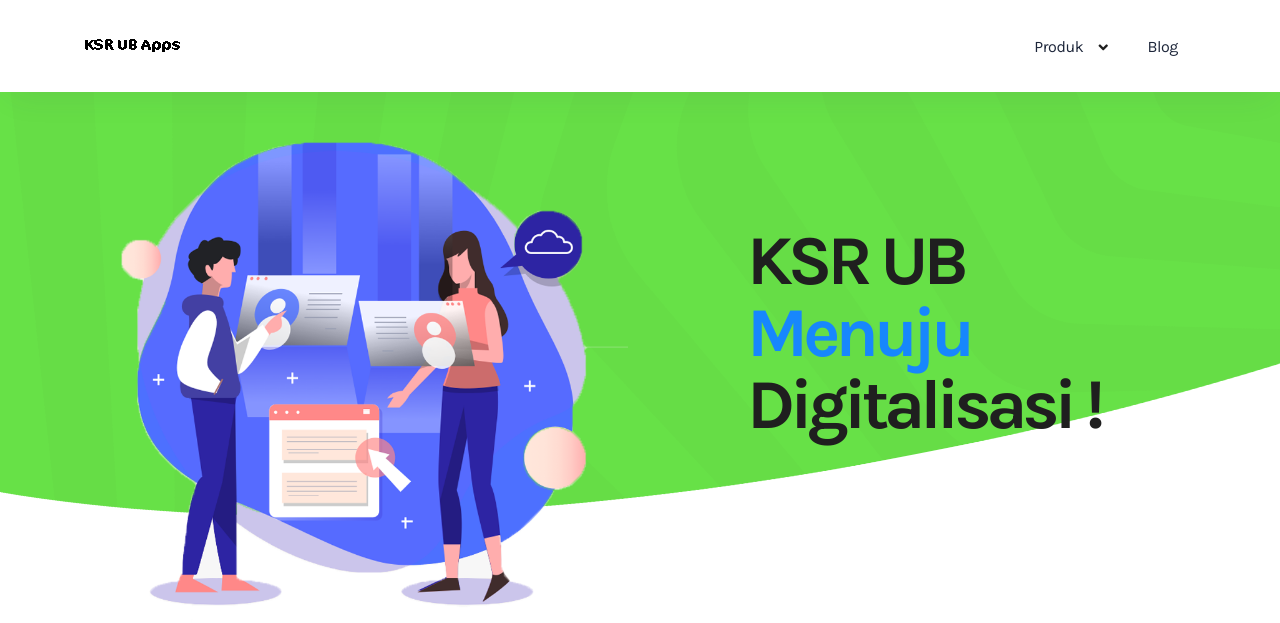
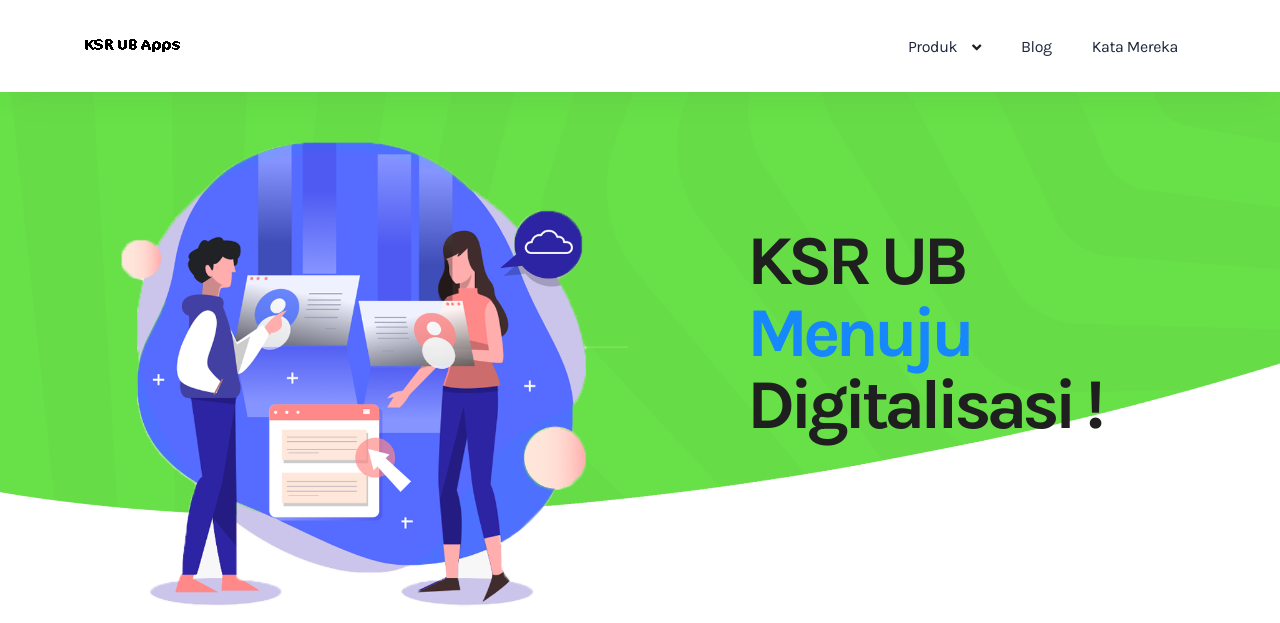
Before and after one commit to ksrub/landing-page, a PHP site: page / in a window 1280 px wide. Shown: the top 623 px of the page. Run offline with PHP 8.4, Linux system fonts and the light colour scheme; grey boxes labelled with a size stand in for pictures from a placeholder-image service; some libraries are stand-ins or nearby versions.

Commit message:
[tambah] menu #kata-mereka

```diff
--- a/template/menu.php
+++ b/template/menu.php
@@ -32,6 +32,9 @@
 						<li class="nav-item">
 							<a href="http://ksr.ub.ac.id/" class="nav-link-item">Blog</a>
 						</li>
+						<li class="nav-item">
+							<a href="#kata-mereka" class="nav-link-item">Kata Mereka</a>
+						</li>
 					</ul>
 				</nav>
 			</div>
```
